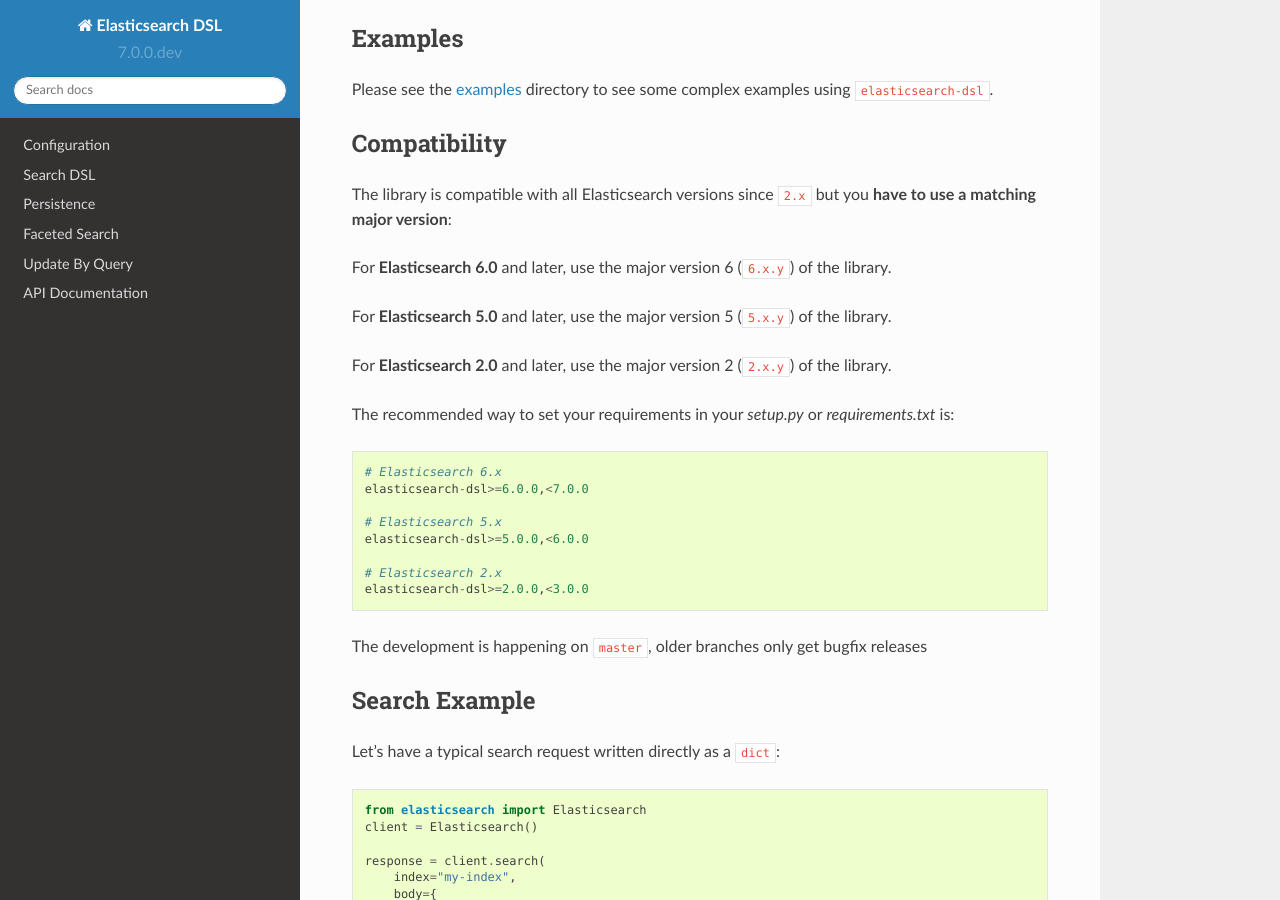
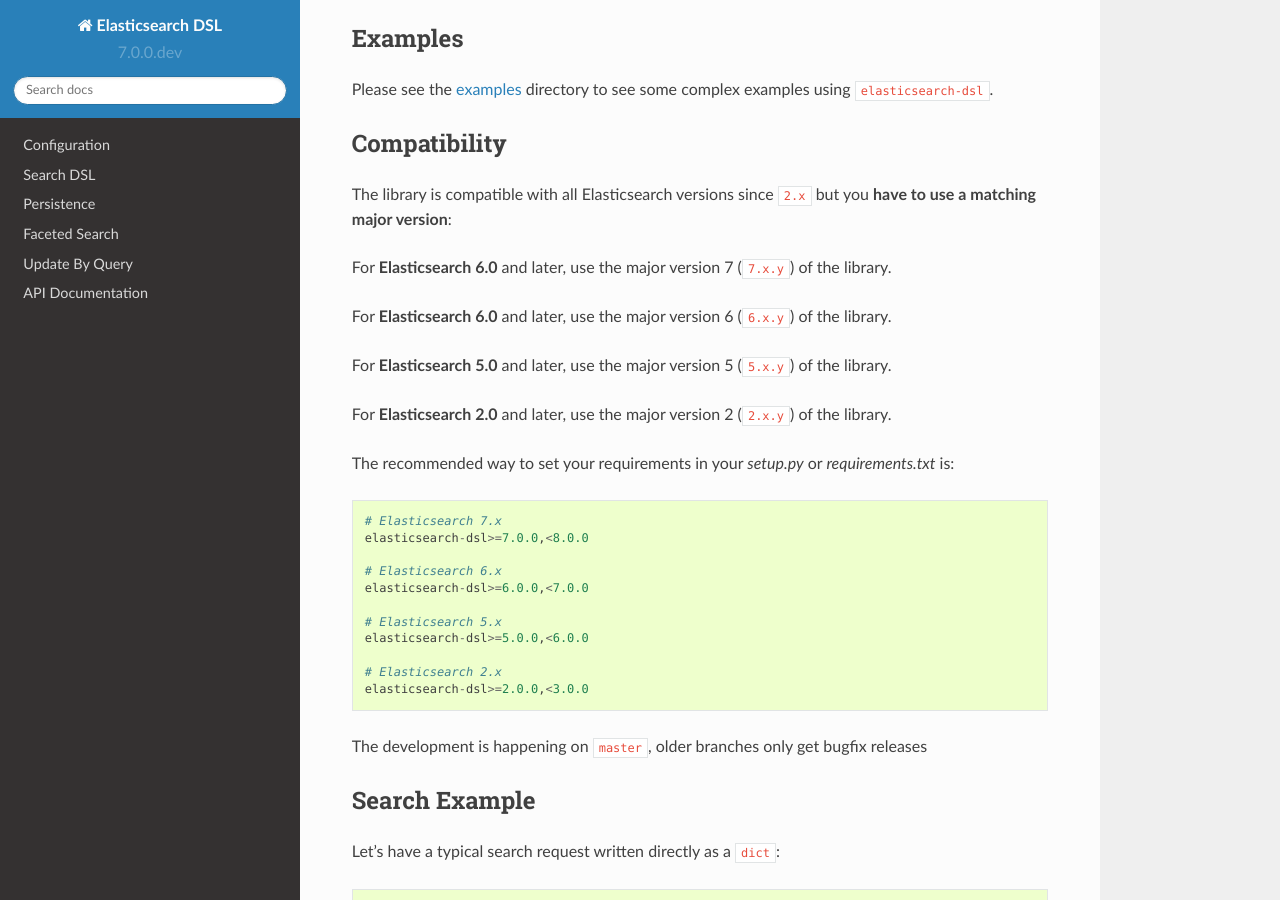
Before and after one commit to elastic/elasticsearch-dsl-py, a Sphinx documentation site: the page built from docs/index.rst, in a window 1280 px wide and 900 px high, scrolled down 427 px. Built offline with Sphinx 7.4.7 and the Read the Docs theme 2.0.0, drawn with Linux system fonts in a browser that asks for light colours.

Commit message:
adding 7.x to docs

```diff
--- a/docs/index.rst
+++ b/docs/index.rst
@@ -30,6 +30,9 @@
 The library is compatible with all Elasticsearch versions since ``2.x`` but you
 **have to use a matching major version**:
 
+For **Elasticsearch 6.0** and later, use the major version 7 (``7.x.y``) of the
+library.
+
 For **Elasticsearch 6.0** and later, use the major version 6 (``6.x.y``) of the
 library.
 
@@ -41,6 +44,9 @@
 
 The recommended way to set your requirements in your `setup.py` or
 `requirements.txt` is::
+
+    # Elasticsearch 7.x
+    elasticsearch-dsl>=7.0.0,<8.0.0
 
     # Elasticsearch 6.x
     elasticsearch-dsl>=6.0.0,<7.0.0
```
